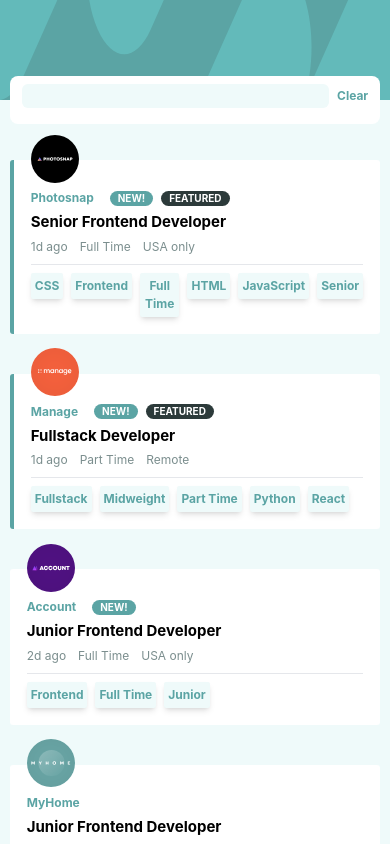
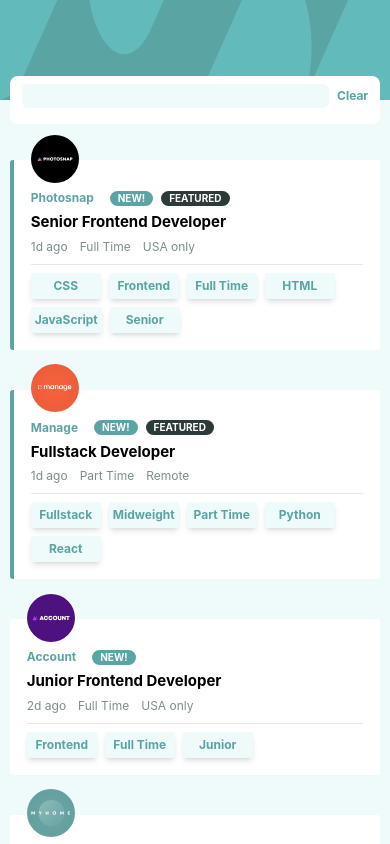
Before and after one commit to Igorlabaki/jog-listing-with-filtering, a Next.js app: page / in a window 390 px wide. Shown: the top 844 px of the page. Built offline with nearby package versions, Linux system fonts and the light colour scheme.

Commit message:
fix responsive

```diff
--- a/src/Components/jobOportunity.tsx
+++ b/src/Components/jobOportunity.tsx
@@ -81,12 +81,12 @@
         </div>
       </div>
       <hr className="h2 my-2" />
-      <div className="flex text-[12px] space-x-2 text-desaturatedDarkCyan font-bold break-words">
+      <div className="flex text-[12px] gap-x-2 text-desaturatedDarkCyan font-bold flex-wrap gap-y-2">
         {job?.skills?.map((skill, i) => {
           return (
             <div key={i}>
               <p
-                className={`bg-LightGrayishCyan  p-1 shadow-md rounded-sm hover:bg-desaturatedDarkCyan hover:text-white cursor-pointer`}
+                className={`bg-LightGrayishCyan  min-w-[70px]  p-1 shadow-md rounded-sm hover:bg-desaturatedDarkCyan hover:text-white cursor-pointer`}
                 onClick={() => {
                   if (!search) {
                     setSearch(() => [skill]);
--- a/src/pages/[id].tsx
+++ b/src/pages/[id].tsx
@@ -52,13 +52,13 @@
             similique. Voluptatem dignissimos minus earum?
           </p>
           <hr className="h-3 my-2" />
-          <div className="flex justify-start items-center text-[12px] space-x-2 text-desaturatedDarkCyan font-bold break-words">
+          <div className="flex justify-start items-center text-[12px] gap-x-2 text-desaturatedDarkCyan font-bold flex-wrap gap-y-2">
             <p>Skills required:</p>
             {job?.skills?.map((skill, i) => {
               return (
                 <div key={i}>
                   <p
-                    className={`  p-1 shadow-md rounded-sm bg-desaturatedDarkCyan text-white cursor-pointer max-w-[100px] flex-wrap`}
+                    className={` min-w-[70px] p-1 shadow-md rounded-sm bg-desaturatedDarkCyan text-white cursor-pointer max-w-[100px] flex-wrap`}
                     onClick={() => {}}
                   >
                     {skill}
```
